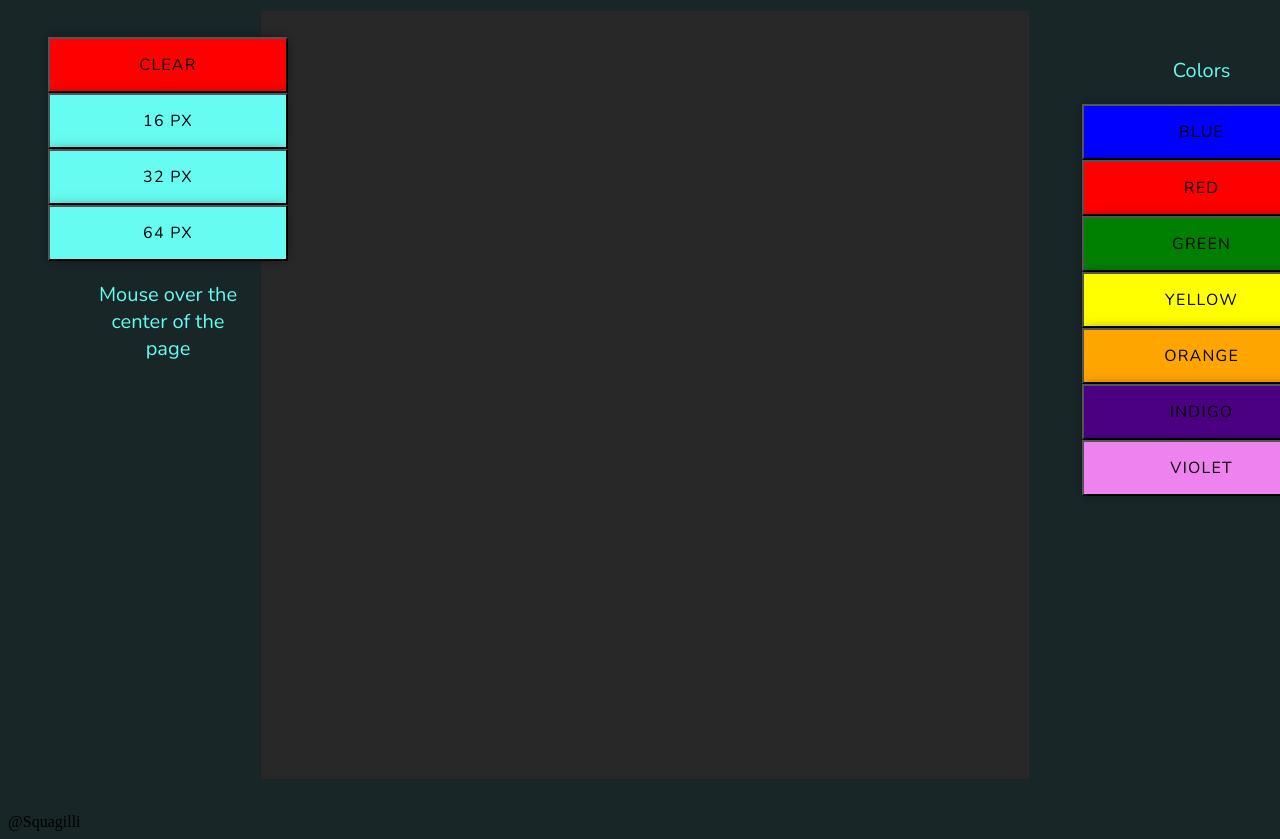
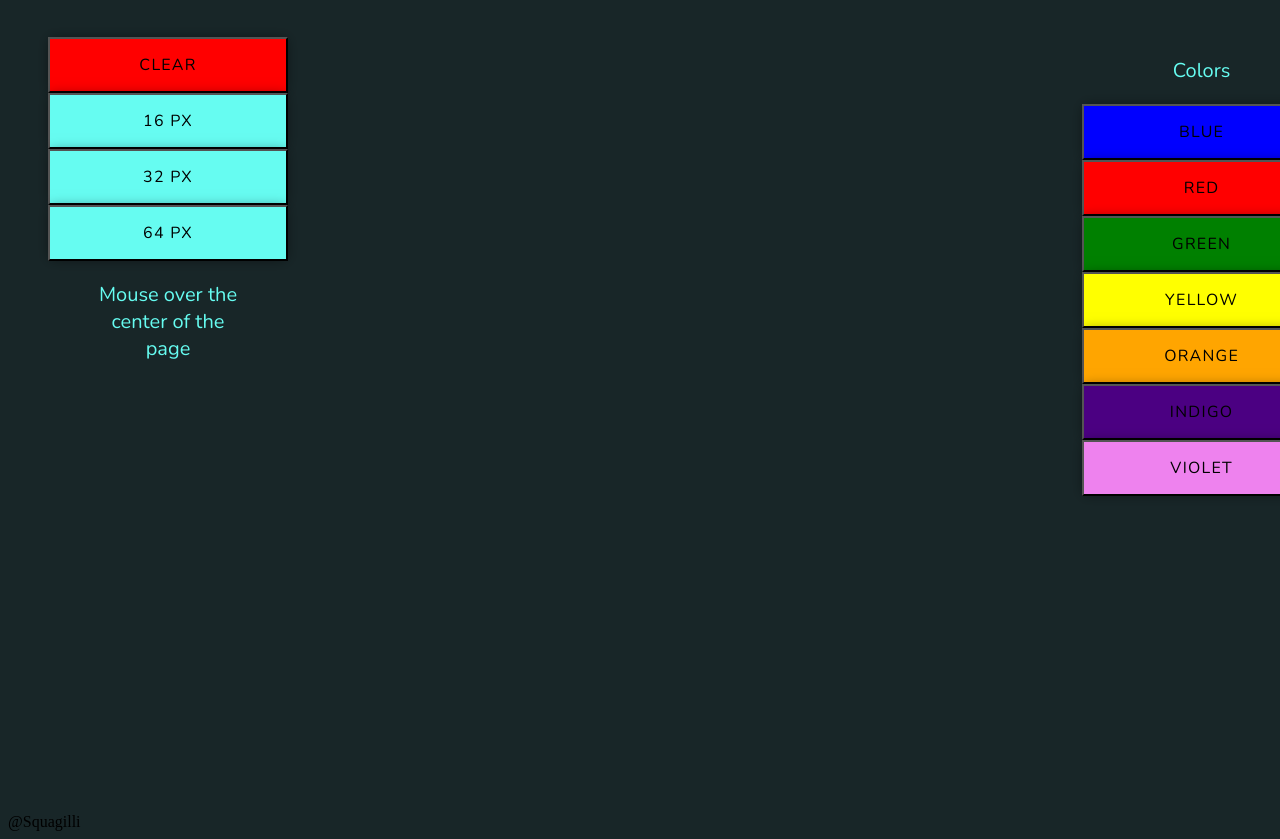
Before and after one commit to Squagilli/etch-a-sketch, a plain HTML site: page index.html in a window 1280 px wide. Both pictures are taken after a click on the button "CLEAR". Shown: the part 111-950 px from the top of the page. Drawn offline with nearby package versions, Linux system fonts and the light colour scheme.

Commit message:
background color tweak

```diff
--- a/scripts.js
+++ b/scripts.js
@@ -97,5 +97,5 @@ indigoColor.addEventListener('click', function() {
 })
 
 clearBtn.addEventListener('click', function () {
-    document.querySelectorAll('.cell').forEach(item => item.style.backgroundColor = '#282828');
+    document.querySelectorAll('.cell').forEach(item => item.style.backgroundColor = '#182628');
 })
--- a/styles.css
+++ b/styles.css
@@ -27,6 +27,8 @@ body {
 
     padding: 0.8em;
     margin-top: 0.1rem;
+
+    background-color: #182628;
 
 
 
```
